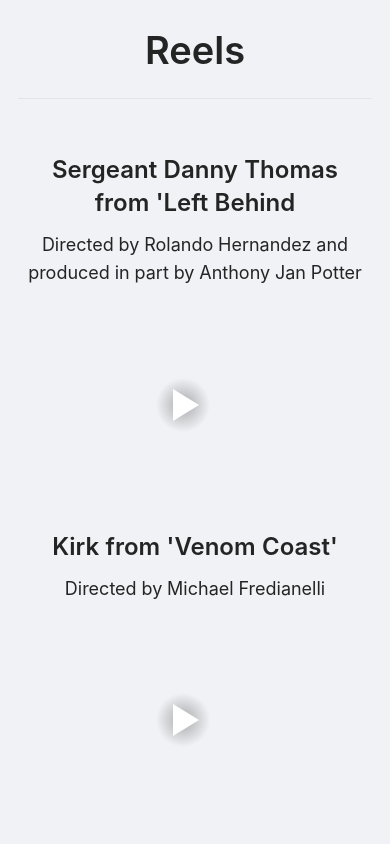
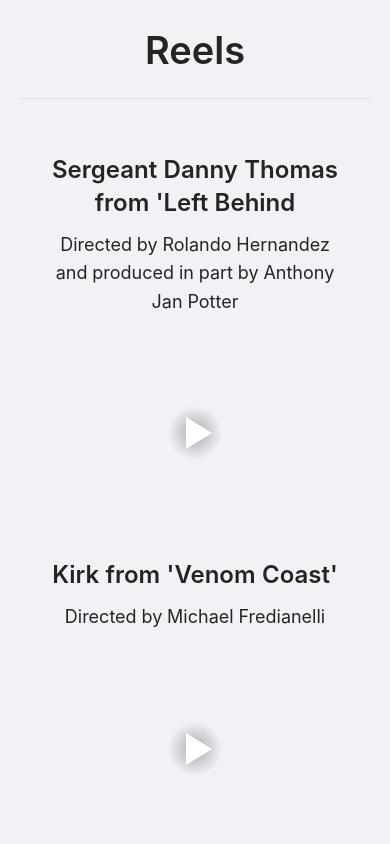
Before and after one commit to sbronicki/generic-portfolio-components, a React (Create React App) app: page / in a window 390 px wide. Shown: the part 6200-7044 px from the top of the page. Built offline with nearby package versions, Linux system fonts and the light colour scheme; no server answers.

Commit message:
mobile reels styling

```diff
--- a/src/Components/Reels/index.tsx
+++ b/src/Components/Reels/index.tsx
@@ -31,15 +31,22 @@ const VideoSection = ({ reels }: ReelsProps) => {
         return (
           <Row
             style={{
-              padding: isMobile ? ".25em" : "2.5em",
+              padding: isMobile ? ".25em" : "2.5em .5em",
               flexDirection: isMobile ? "column-reverse" : "row",
             }}
             key={`reel-${i}`}
           >
-            <Col span={isMobile ? "24" : "16"}>
+            <Col
+              style={{ display: "flex", justifyContent: "center" }}
+              span={isMobile ? "24" : "12"}
+            >
               <ReactPlayer
-                width={isMobile ? "320px" : "640px"}
-                height={isMobile ? "180px" : "360px"}
+                style={
+                  isMobile
+                    ? { maxHeight: "180px", maxWidth: "320px" }
+                    : { maxHeight: "360px", maxWidth: "640px" }
+                }
+                width="100%"
                 url={reel.link}
                 controls
                 light
@@ -47,8 +54,14 @@ const VideoSection = ({ reels }: ReelsProps) => {
               />
             </Col>
             <Col
-              span={isMobile ? "24" : "8"}
-              style={isMobile ? { padding: "1.5em 0" } : { paddingTop: "2em" }}
+              span={isMobile ? "24" : "12"}
+              style={{
+                display: "flex",
+                justifyContent: "center",
+                alignItems: "center",
+                flexDirection: "column",
+                padding: isMobile ? "1.5em" : "2em 0em 2em 1em",
+              }}
             >
               <Title level={3}>{reel.title}</Title>
               <Text>{reel.description}</Text>
--- a/src/Context/MobileContext.tsx
+++ b/src/Context/MobileContext.tsx
@@ -9,7 +9,7 @@ export const MobileContext = createContext<any>(undefined);
 
 export const MobileProvider = ({ children }: any) => {
   const [windowWidth, setWindowWidth] = useState<number>(window.innerWidth);
-  const [isMobile, setIsMobile] = useState<boolean>(windowWidth < 768);
+  const [isMobile, setIsMobile] = useState<boolean>(windowWidth < 1000);
 
   const onResize = ({ target }: any) => {
     setWindowWidth(target.innerWidth);
@@ -18,7 +18,7 @@ export const MobileProvider = ({ children }: any) => {
     window.addEventListener("resize", onResize);
   }, []);
   useEffect(() => {
-    const _isMobile = windowWidth < 768;
+    const _isMobile = windowWidth < 1000;
     if ((_isMobile && !isMobile) || (!_isMobile && isMobile)) {
       setIsMobile(_isMobile);
     }
```
